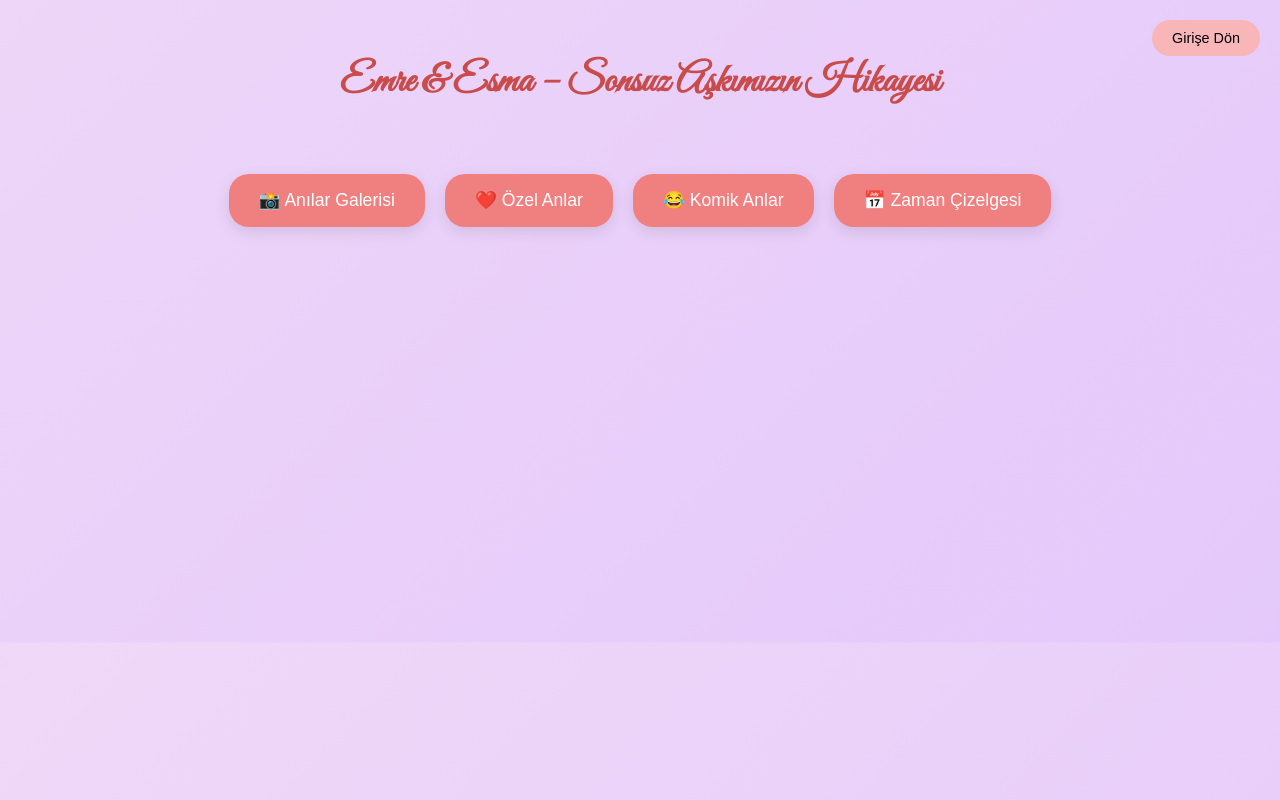
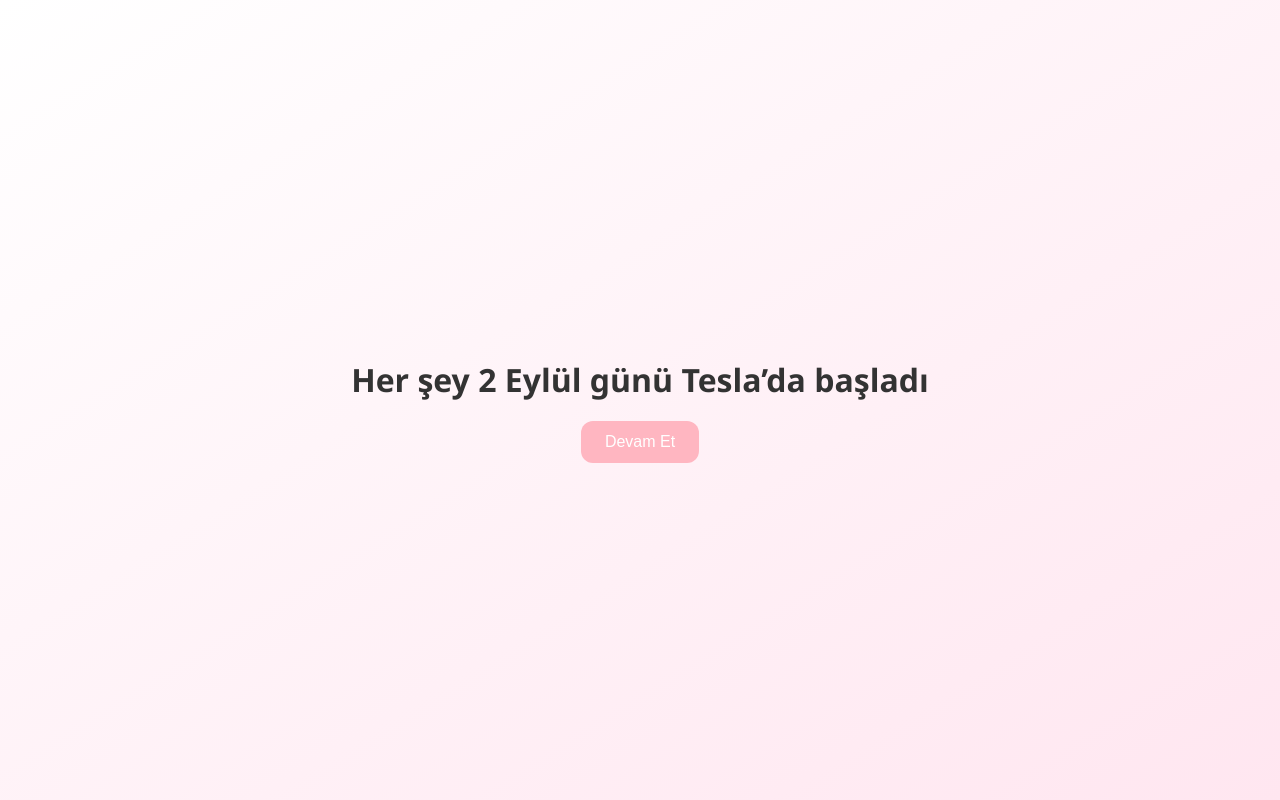
Before and after one commit to emresen19/askimizv3, a plain HTML site: page index.html in a window 1280 px wide. Drawn offline with Linux system fonts and the light colour scheme.

Commit message:
Add files via upload

```diff
--- a/index.html
+++ b/index.html
@@ -1,34 +1,34 @@
+
 <!DOCTYPE html>
 <html lang="tr">
 <head>
     <meta charset="UTF-8">
     <meta name="viewport" content="width=device-width, initial-scale=1.0">
-  <title>Emre & Esma</title>
-  <link href="https://fonts.googleapis.com/css2?family=Great+Vibes&family=Open+Sans:wght@300;400;600&display=swap" rel="stylesheet">
+    <title>Esma & Emre</title>
     <link rel="stylesheet" href="style.css">
 </head>
 <body>
-  <audio id="bgMusic" autoplay loop>
-    <source src="music.mp3" type="audio/mpeg">
-    Tarayıcınız ses dosyasını desteklemiyor.
+    <audio autoplay loop id="bg-music">
+        <source src="music.mp3" type="audio/mp3">
+        Tarayıcınız ses öğesini desteklemiyor.
     </audio>
 
-  <div class="header">
-    <h1>Emre & Esma – Sonsuz Aşkımızın Hikayesi</h1>
-    <button class="back-btn" onclick="goToSection('giris')">Girişe Dön</button>
+    <!-- Giriş Ekranı -->
+    <div id="giris-ekrani" class="fullscreen center fade-in">
+        <h1>Her şey 2 Eylül günü Tesla’da başladı</h1>
+        <button onclick="girisYap()">Devam Et</button>
     </div>
 
-  <div class="main-buttons">
-    <button onclick="goToSection('galeri')">📸 Anılar Galerisi</button>
-    <button onclick="goToSection('ozel')">❤️ Özel Anlar</button>
-    <button onclick="goToSection('komik')">😂 Komik Anlar</button>
-    <button onclick="goToSection('timeline')">📅 Zaman Çizelgesi</button>
+    <!-- Ana Sayfa İçeriği -->
+    <div id="ana-sayfa" class="hidden fade-in">
+        <h2>Esma & Emre'nin Dünyasına Hoş Geldiniz</h2>
+        <div class="button-group">
+            <button>📸 Anılar</button>
+            <button>❤️ Özel Anlar</button>
+            <button>😂 Komik Anlar</button>
+            <button>📅 Zaman Çizelgesi</button>
         </div>
-
-  <div class="section" id="galeri"><h2>Anılar Galerisi</h2><p>Buraya fotoğraf ve videolar eklenecek.</p></div>
-  <div class="section" id="ozel"><h2>Özel Anlar</h2><p>Romantik yazılar, videolar burada olacak.</p></div>
-  <div class="section" id="komik"><h2>Komik Anlar</h2><p>Komik videolar, capsler buraya gelecek.</p></div>
-  <div class="section" id="timeline"><h2>Zaman Çizelgesi</h2><p>İlişkinizin tarihi yolculuğu burada yer alacak.</p></div>
+    </div>
 
     <script src="scripts.js"></script>
 </body>
--- a/scripts.js
+++ b/scripts.js
@@ -1,6 +1,5 @@
-function goToSection(id) {
-  const sections = document.querySelectorAll('.section');
-  sections.forEach(sec => sec.style.display = 'none');
-  const selected = document.getElementById(id);
-  if (selected) selected.style.display = 'block';
+
+function girisYap() {
+    document.getElementById("giris-ekrani").style.display = "none";
+    document.getElementById("ana-sayfa").style.display = "block";
 }
--- a/style.css
+++ b/style.css
@@ -1,61 +1,60 @@
+
 body {
-  margin: 0;
-  font-family: 'Open Sans', sans-serif;
-  background: linear-gradient(135deg, #ffeef3, #e0c3fc);
-  background-size: 400% 400%;
-  animation: gradientBG 20s ease infinite;
-  color: #333;
-  text-align: center;
+    margin: 0;
+    font-family: 'Segoe UI', sans-serif;
+    background: linear-gradient(to right, #ffe6e6, #fff);
+    color: #333;
+    text-align: center;
 }
-@keyframes gradientBG {
-  0%{background-position:0% 50%}
-  50%{background-position:100% 50%}
-  100%{background-position:0% 50%}
+
+.fullscreen {
+    position: absolute;
+    top: 0; left: 0;
+    width: 100%;
+    height: 100vh;
+    display: flex;
+    flex-direction: column;
+    justify-content: center;
+    align-items: center;
+    background: linear-gradient(to bottom right, #fff, #ffe6f0);
 }
-.header {
-  padding: 30px 20px 10px;
+
+.center h1 {
+    font-size: 2em;
+    margin-bottom: 20px;
 }
-.header h1 {
-  font-family: 'Great Vibes', cursive;
-  font-size: 2.5rem;
-  color: #c94c4c;
+
+button {
+    padding: 12px 24px;
+    font-size: 16px;
+    background-color: #ffb6c1;
+    color: white;
+    border: none;
+    border-radius: 12px;
+    cursor: pointer;
+    transition: background-color 0.3s ease;
 }
-.back-btn {
-  position: absolute;
-  right: 20px;
-  top: 20px;
-  background: #f8b6b8;
-  border: none;
-  padding: 10px 20px;
-  border-radius: 30px;
-  font-size: 0.9rem;
-  cursor: pointer;
+
+button:hover {
+    background-color: #ff99aa;
 }
-.main-buttons {
-  display: flex;
-  flex-wrap: wrap;
-  justify-content: center;
-  gap: 20px;
-  margin: 30px 0;
+
+.button-group {
+    display: flex;
+    flex-direction: column;
+    gap: 1rem;
+    margin-top: 2rem;
 }
-.main-buttons button {
-  padding: 16px 30px;
-  font-size: 1.1rem;
-  border: none;
-  border-radius: 20px;
-  background: #f08080;
-  color: white;
-  cursor: pointer;
-  box-shadow: 0 5px 15px rgba(0,0,0,0.1);
+
+.hidden {
+    display: none;
 }
-.section {
-  display: none;
-  padding: 20px;
-  background: rgba(255, 255, 255, 0.7);
-  margin: 20px;
-  border-radius: 15px;
+
+.fade-in {
+    animation: fadeIn 1s ease-in-out;
 }
-.section h2 {
-  font-size: 1.8rem;
-  color: #d94d4c;
+
+@keyframes fadeIn {
+    from { opacity: 0; }
+    to { opacity: 1; }
 }
```
Lines whose indentation alone changed are shown as unchanged.
